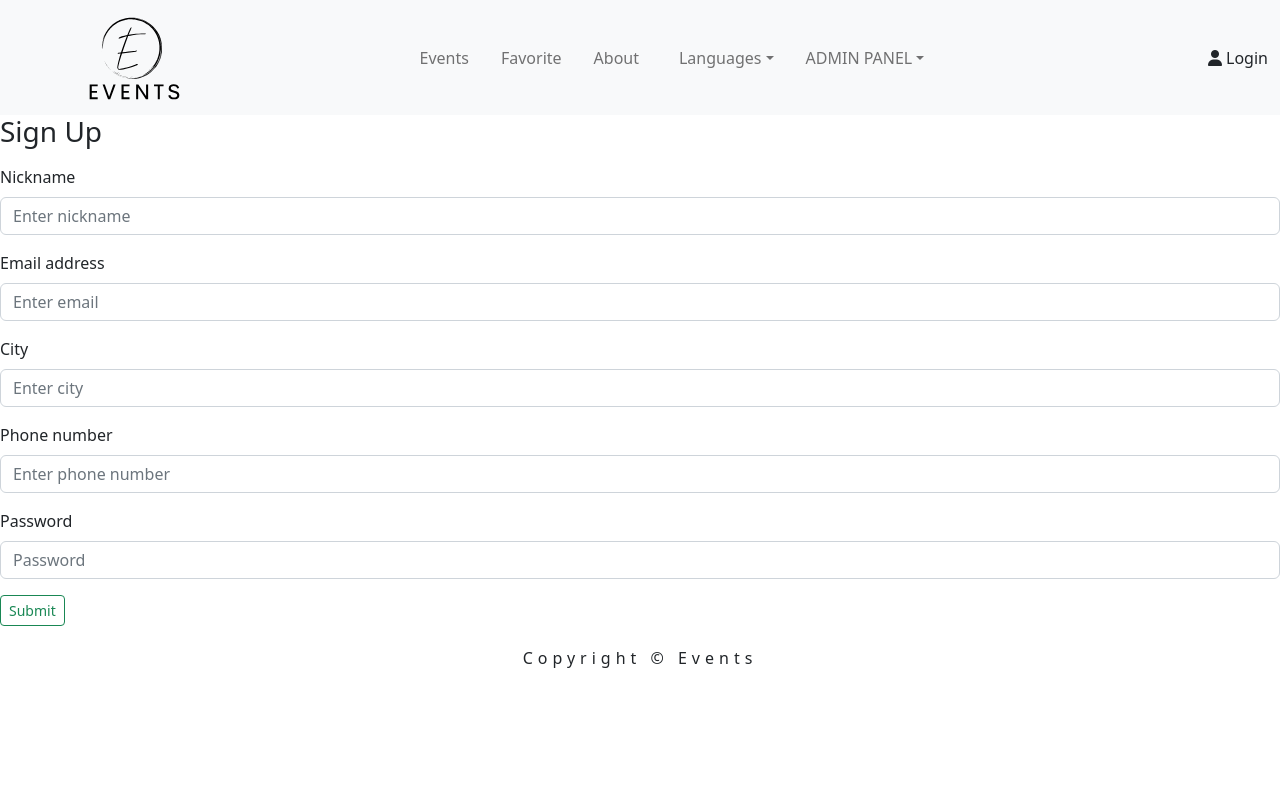
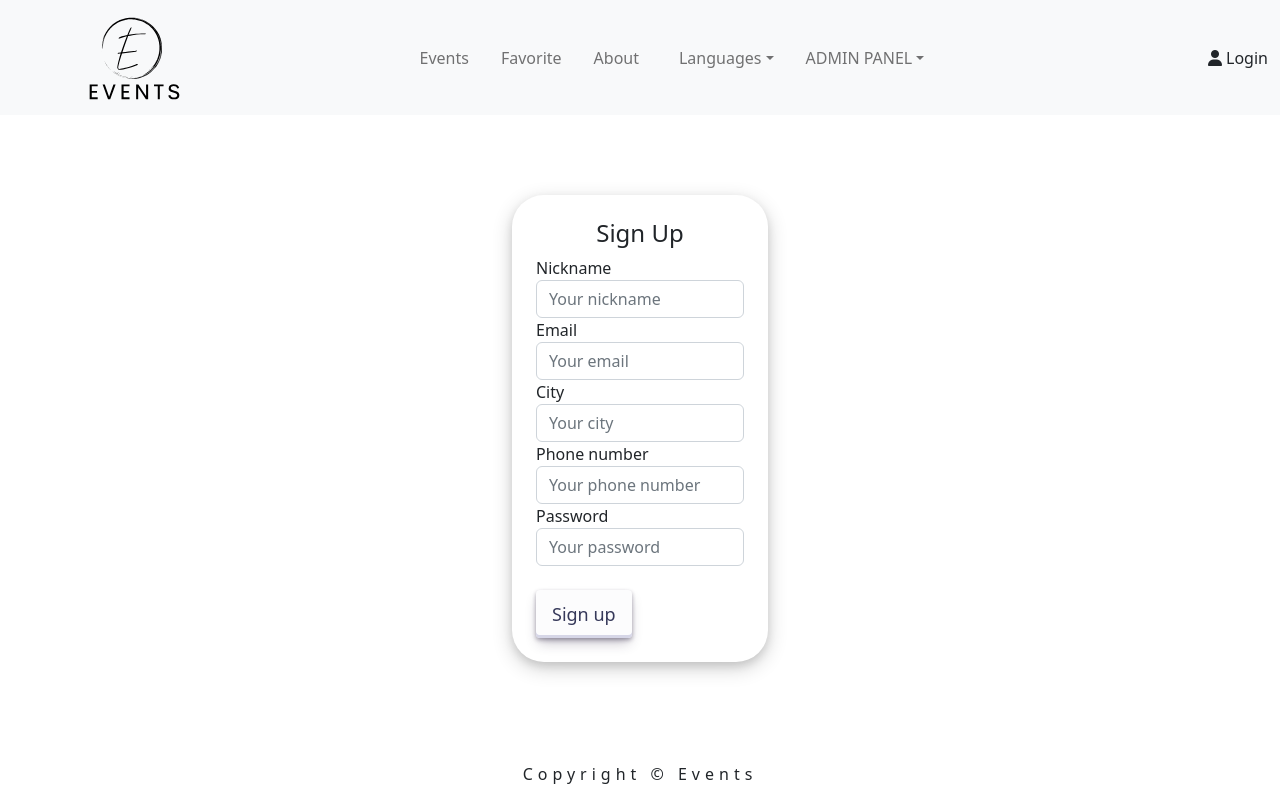
Before and after one commit to kristupasjovaisa/React.Events, a React (Create React App) app in the folder react.events/: page /register in a window 1280 px wide. Built offline with nearby package versions, Linux system fonts and the light colour scheme.

Commit message:
Implemented register form with validation

```diff
--- a/react.events/package.json
+++ b/react.events/package.json
@@ -3,11 +3,12 @@
   "version": "0.1.0",
   "private": true,
   "dependencies": {
+    "@hookform/resolvers": "^2.9.6",
     "@reduxjs/toolkit": "^1.8.3",
     "@testing-library/jest-dom": "^5.16.4",
     "@testing-library/react": "^13.3.0",
     "@testing-library/user-event": "^13.5.0",
-    "bootstrap": "^5.2.0-beta1",
+    "bootstrap": "^5.2.0",
     "prettier": "^2.7.1",
     "react": "^18.2.0",
     "react-bootstrap": "^2.4.0",
--- a/react.events/src/App.css
+++ b/react.events/src/App.css
@@ -65,7 +65,7 @@
 
 /* cardDesign*/
 
-.cardDesign{
+.cardDesign {
     width: 400px;
     height: 150px;
     padding: 20px;
@@ -75,8 +75,8 @@
     text-align: center;
 }
 
-.displayEvents{
-    display:flex;
+.displayEvents {
+    display: flex;
     flex-wrap: wrap;
     justify-content: center;
     width: 60%;
@@ -87,6 +87,7 @@
     box-shadow: rgba(45, 35, 66, 0.4) 0 4px 8px, rgba(45, 35, 66, 0.3) 0 7px 13px -3px, #D6D6E7 0 -3px 0 inset;
     transform: translateY(-2px);
 }
+
 /* cardDesign*/
 
 footer {
@@ -101,8 +102,7 @@ footer {
     padding: 20px;
 }
 
- .button
-{
+.button {
     display: flex;
     justify-content: center;
     align-items: center;
@@ -112,7 +112,8 @@ footer {
     background: white;
     padding: 20px;
 }
- .cardUser{
+
+.cardUser {
     width: 400px;
     height: 150px;
     padding: 20px;
@@ -121,8 +122,9 @@ footer {
     box-shadow: 0 4px 8px 0 rgba(0, 0, 0, 0.1), 0 6px 20px 0 rgba(0, 0, 0, 0.19);
     text-align: center;
 }
- .mainUser{
-     display:flex;
+
+.mainUser {
+    display: flex;
     flex-wrap: wrap;
     justify-content: center;
     width: 80%;
@@ -134,14 +136,15 @@ footer {
     transform: translateY(-2px);
 }
 
-.text{
+.text {
     max-width: 1100px;
     margin: 0 auto;
     padding: 0 3rem;
     text-align: center;
     line-height: 3rem;
 }
-.about{
+
+.about {
     display: flex;
     justify-content: center;
     align-items: center;
@@ -151,3 +154,12 @@ footer {
     padding: 20px;
     box-shadow: 0 4px 8px 0 rgba(0, 0, 0, 0.1), 0 6px 20px 0 rgba(0, 0, 0, 0.19);
 }
+
+.registerForm {
+    width: 20%;
+    height: auto;
+    margin: 5rem auto;
+    padding: 1.5rem;
+    border-radius: 2rem;
+    box-shadow: 0 4px 8px 0 rgba(0, 0, 0, 0.1), 0 6px 20px 0 rgba(0, 0, 0, 0.19);
+}
--- a/react.events/src/containers/Pages/RegisterPage/Register.js
+++ b/react.events/src/containers/Pages/RegisterPage/Register.js
@@ -1,33 +1,74 @@
-import {Button, Form} from "react-bootstrap";
+import {useForm} from 'react-hook-form'
+import {yupResolver} from "@hookform/resolvers/yup";
+import * as yup from 'yup'
 
 const Register = () => {
-    return(
-        <>
-            <Form>
-                <Form.Label><h3>Sign Up</h3></Form.Label>
-                <Form.Group className="mb-3" >
-                    <Form.Label>Nickname</Form.Label>
-                    <Form.Control type="text" placeholder="Enter nickname" />
-                </Form.Group>
-                <Form.Group className="mb-3" >
-                    <Form.Label>Email address</Form.Label>
-                    <Form.Control type="email" placeholder="Enter email" />
-                </Form.Group>
-                <Form.Group className="mb-3" >
-                    <Form.Label>City</Form.Label>
-                    <Form.Control type="text" placeholder="Enter city" />
-                </Form.Group>
-                <Form.Group className="mb-3" >
-                    <Form.Label>Phone number</Form.Label>
-                    <Form.Control type="text" placeholder="Enter phone number" />
-                </Form.Group>
-                <Form.Group className="mb-3" >
-                    <Form.Label>Password</Form.Label>
-                    <Form.Control type="password" placeholder="Password" />
-                </Form.Group>
-                <Button variant="outline-success" size='sm'>Submit</Button>
-            </Form>
-        </>
+
+    const schema = yup.object().shape({
+        nickname: yup.string().required(),
+        email: yup.string().email().required(),
+        city: yup.string().required(),
+        phoneNumber: yup.string().min(9).max(9).required(),
+        password: yup.string().min(5).max(10).required()
+    })
+
+    const {register, handleSubmit, formState: {errors}} = useForm({
+        resolver: yupResolver(schema),
+        mode:'onTouched'
+    });
+    const onSubmit = (data) => {
+        console.log(data)
+    }
+    return (
+        <div className='registerForm'>
+            <h4 className='text-center'>Sign Up</h4>
+            <form onSubmit={handleSubmit(onSubmit)}>
+                <div>
+                    <label>Nickname</label>
+                    <input type='text' className='form-control font-weight-bolt'
+                           placeholder='Your nickname' {...register('nickname')}/>
+                    {errors.nickname?.type === 'required' &&
+                        <p className='text-bg-light'> Nickname is required</p>}
+                </div>
+                <div>
+                    <label>Email</label>
+                    <input type='text' className='form-control font-weight-bolt'
+                           placeholder='Your email' {...register('email')}/>
+                    {errors.email?.type === 'required' &&
+                        <p className='text-bg-light'> Email is required</p>}
+                    {errors.email?.type === 'email' &&
+                        <p className='text-bg-light'> Enter a valid email (ex. email@gmail.com)</p>}
+                </div>
+                <div>
+                    <label>City</label>
+                    <input type='text' className='form-control font-weight-bolt'
+                           placeholder='Your city' {...register('city')}/>
+                    {errors.city?.type === 'required' &&
+                        <p className='text-bg-light'> City is required</p>}
+                </div>
+                <div>
+                    <label>Phone number</label>
+                    <input type='text' className='form-control font-weight-bolt'
+                           placeholder='Your phone number' {...register('phoneNumber')}/>
+                    {errors.phoneNumber?.type === 'required' &&
+                        <p className='text-bg-light'> Phone number is required</p>}
+                    {errors.phoneNumber?.type === 'min' &&
+                        <p className='text-bg-light'> The phone number must be 9 digits long </p>}
+                    {errors.phoneNumber?.type === 'max' &&
+                        <p className='text-bg-light'> The phone number must be 9 digits long </p>}
+                </div>
+                <div>
+                    <label>Password</label>
+                    <input type='password' className='form-control font-weight-bolt'
+                           placeholder='Your password'{...register('password')}/>
+                    {errors.password?.type === 'required' &&
+                        <p className='text-bg-light'> Password is required</p>}
+                    {errors.password?.type === 'min' &&
+                        <p className='text-bg-light'> Password length must be at least 6</p>}
+                </div>
+                <button className='button-30 mt-4' role='button'> Sign up</button>
+            </form>
+        </div>
     )
 }
 
```
Also changed, not shown: 1 other file (tests, documents, lock files or other folders). Lines whose indentation alone changed are shown as unchanged.
